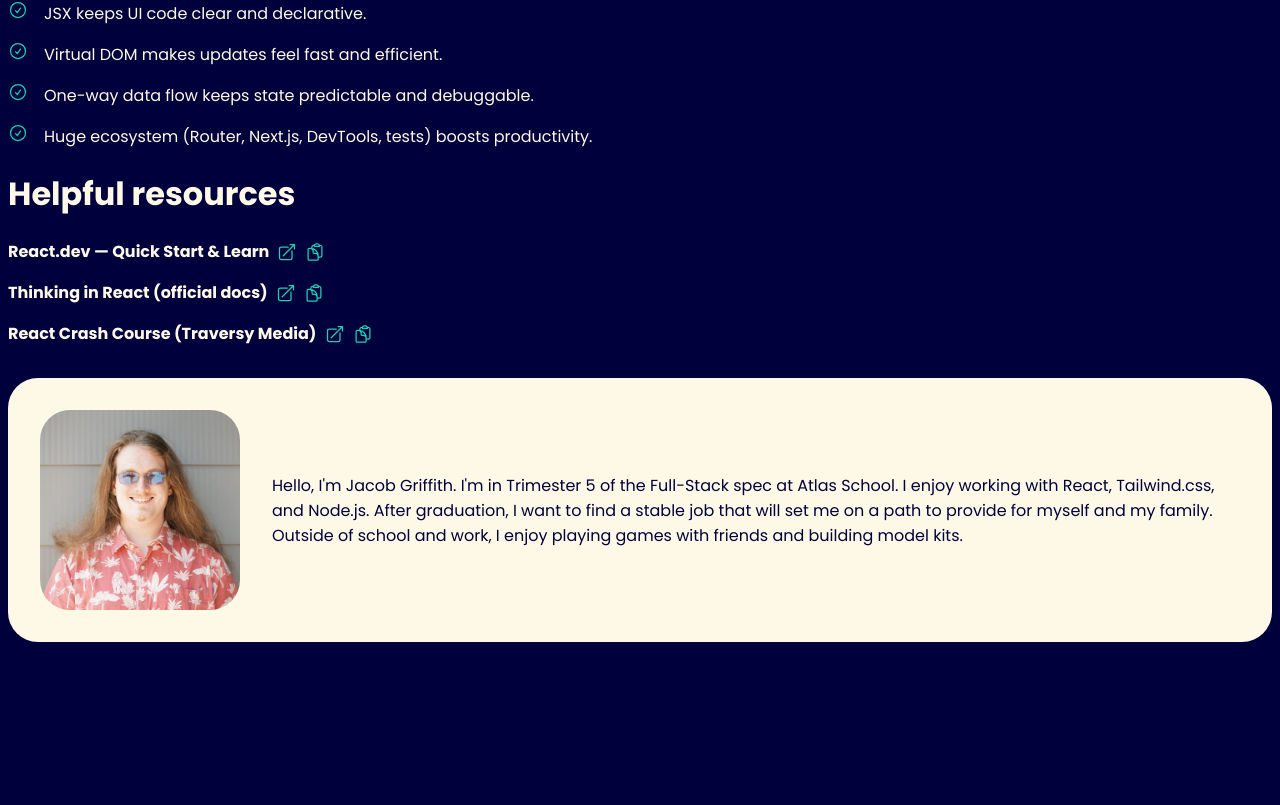
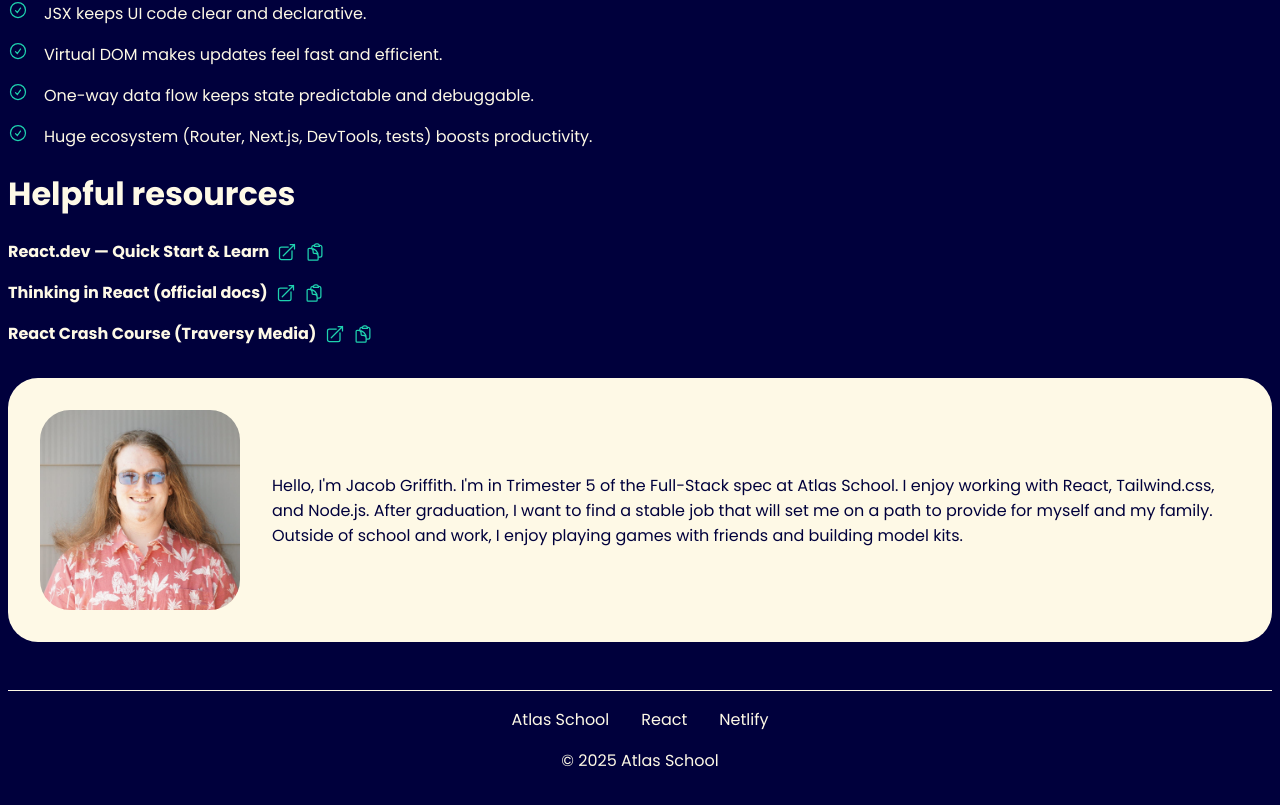
Before and after one commit to JacobGriffith1/atlas-react-and-jsx, a React (Vite) app: page / in a window 1280 px wide. Shown: the part 395-1200 px from the top of the page. Before the commit the page ends 1045 px from the top, so only its background shows below. Built offline with nearby package versions, Linux system fonts and the light colour scheme.

Commit message:
Task 5 complete: Footer

```diff
--- a/src/App.jsx
+++ b/src/App.jsx
@@ -2,6 +2,7 @@ import Header from "./components/Header";
 import Section from "./components/Section";
 import HelpfulResource from "./components/HelpfulResource";
 import AboutMe from "./components/AboutMe";
+import Footer from "./components/Footer";
 
 export default function App() {
   return (
@@ -41,6 +42,8 @@ export default function App() {
       </Section>
 
       <AboutMe />
+
+      <Footer />
     </main>
   );
 }
--- /dev/null
+++ b/src/components/Footer.jsx
@@ -0,0 +1,19 @@
+import links from "../assets/links.json";
+
+export default function Footer() {
+  const year = new Date().getFullYear();
+
+  return (
+    <footer className="footer">
+      <ul className="footer-links">
+        {Array.isArray(links) &&
+        links.map(({ label, link }, idx) => (
+          <li key={idx}>
+            <a href={link}>{label}</a>
+          </li>
+        ))}
+      </ul>
+      <div>© {year} Atlas School</div>
+    </footer>
+  );
+}
```
